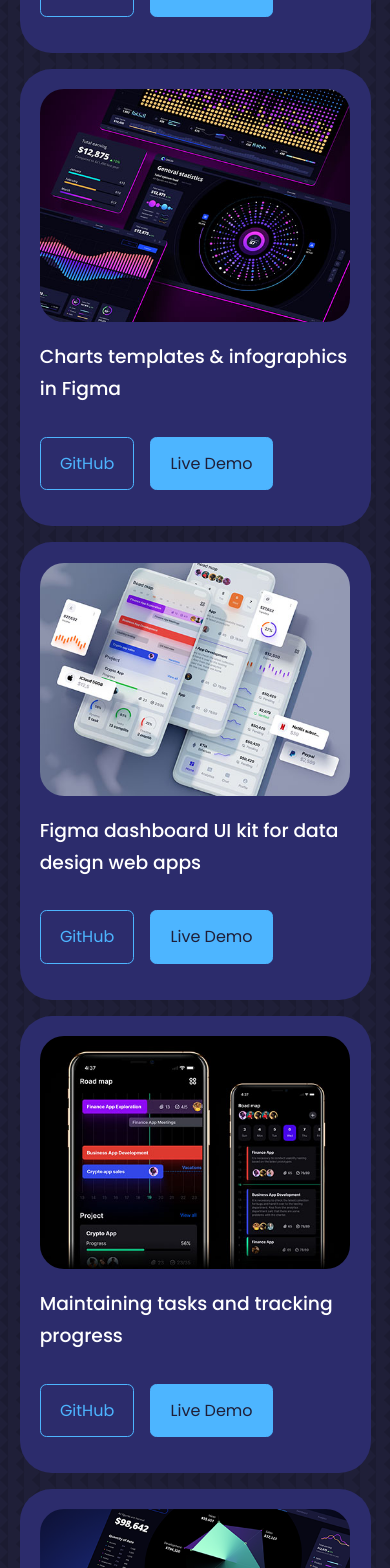
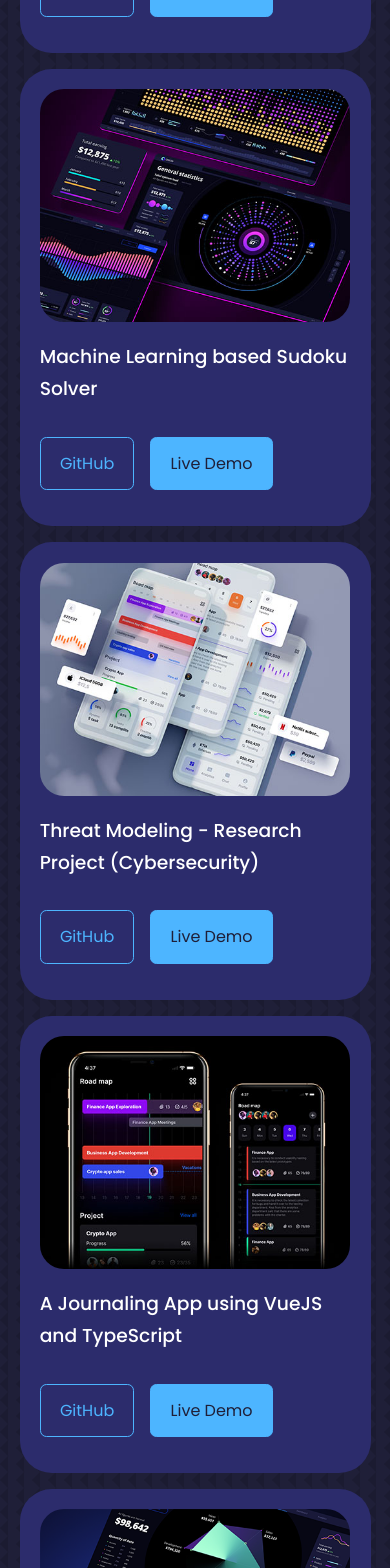
Before and after one commit to ShivangiKakkar/portfolio22, a React (Create React App) app: page / in a window 390 px wide. Shown: the part 5696-7264 px from the top of the page. Built offline with nearby package versions, Linux system fonts and the light colour scheme; the HTML template or start-up script is replaced by a standard one.

Commit message:
updated projects

```diff
--- a/package.json
+++ b/package.json
@@ -8,6 +8,7 @@
     "@testing-library/react": "^13.4.0",
     "@testing-library/user-event": "^13.5.0",
     "emailjs-com": "^3.2.0",
+    "gh-pages": "^4.0.0",
     "react": "^18.2.0",
     "react-dom": "^18.2.0",
     "react-icons": "^4.7.1",
@@ -16,6 +17,8 @@
     "web-vitals": "^2.1.4"
   },
   "scripts": {
+    "predeploy": "npm run build",
+    "deploy": "gh-pages -d build",
     "start": "react-scripts start",
     "build": "react-scripts build",
     "test": "react-scripts test",
--- a/src/components/portfolio/Portfolio.jsx
+++ b/src/components/portfolio/Portfolio.jsx
@@ -13,44 +13,44 @@ const data = [
   {
     id: 1,
     image: IMG1,
-    title: 'Crypto Currency Dashboard & Financial Visualization',
+    title: 'Modeling Climate Change using Big Data and Machine Learning',
     github: 'https://github.com',
-    demo: 'https://dribbble.com/shots/16673715-Crypto-currency-dashboards-and-financial-data-visualization'
+    demo: 'https://docs.google.com/presentation/d/1YsgisSA9m66_RNMUovPiUja3lsIRXPyWI9gwuK8Mkp8/edit?usp=sharing'
   },
   {
     id: 2,
     image: IMG2,
-    title: 'Charts templates & infographics in Figma',
+    title: 'Machine Learning based Sudoku Solver',
     github: 'https://github.com',
-    demo: 'https://dribbble.com/shots/16580766-Orion-UI-kit-Charts-templates-infographics-in-Figma'
+    demo: 'https://docs.google.com/presentation/d/1tvwiqapdX9c-RgCTlFg7y4Ts73IwWlEyt0XAbbBkd6M/edit?usp=sharing'
   },
   {
     id: 3,
     image: IMG3,
-    title: 'Figma dashboard UI kit for data design web apps',
+    title: 'Threat Modeling - Research Project (Cybersecurity)',
     github: 'https://github.com',
     demo: 'https://dribbble.com/shots/17290917-Eclipse-Figma-dashboard-UI-kit-for-data-design-web-apps'
   },
   {
     id: 4,
     image: IMG4,
-    title: 'Maintaining tasks and tracking progress',
-    github: 'https://github.com',
-    demo: 'https://dribbble.com/shots/16955822-Maintaining-tasks-and-tracking-progress'
+    title: 'A Journaling App using VueJS and TypeScript',
+    github: 'https://github.com/ShivangiKakkar/TO-DO-LIST1',
+    demo: 'https://github.com/ShivangiKakkar/TO-DO-LIST1'
   },
   {
     id: 5,
     image: IMG5,
-    title: 'Charts templates & infographics in Figma',
-    github: 'https://github.com',
-    demo: 'https://dribbble.com/shots/16580766-Orion-UI-kit-Charts-templates-infographics-in-Figma'
+    title: 'Imitating Amazon online store using React',
+    github: 'https://github.com/ShivangiKakkar/amazon-clone',
+    demo: 'https://clone-461ef.web.app/'
   },
   {
     id: 6,
     image: IMG6,
-    title: 'Charts templates & infographics in Figma',
-    github: 'https://github.com',
-    demo: 'https://dribbble.com/shots/16580766-Orion-UI-kit-Charts-templates-infographics-in-Figma'
+    title: 'Home Rental Aggregator Database Project',
+    Report: 'https://drive.google.com/file/d/19bkSckAb725Q0EgL_ck3oRfn9f6qEeEZ/view',
+    demo: 'https://drive.google.com/file/d/19bkSckAb725Q0EgL_ck3oRfn9f6qEeEZ/view'
   },
 
 ]
--- a/src/components/testimonials/Testimonials.jsx
+++ b/src/components/testimonials/Testimonials.jsx
@@ -19,7 +19,7 @@ const data = [
   {
       avatar: AVTR1,
       name: 'SHkdsnd dskndask',
-      review: 'kdnxbjakbd akdnakdb adhkadb ashdlakdn akdhdbakd xnakndakjsn sdkjnccs asdnakndal adsnkndakldn asndakjnaksd',
+      review: 'kdnxbjakbd akdnakdb adhkadb ashdlakdn akdhdbakd xnakndakjsn sdkjnccs asdnakndal adsnkndakldn asndakjnaksd kdnxbjakbd akdnakdb adhkadb ashdlakdn akdhdbakd xnakndakjsn sdkjnccs asdnakndal adsnkndakldn asndakjnaksd',
   },
   {
       avatar: AVTR2,
--- a/src/components/testimonials/testimonials.css
+++ b/src/components/testimonials/testimonials.css
@@ -35,14 +35,14 @@
 
 /* --------- MEDIA QUESRIES (MEDIUM DEVICES: TABS) ---------- */
 @media screen and (max-width: 1024px) {
-    .container.container.testimonials__container {
+    .container.testimonials__container {
         width: 60%;
     }
 }
 
 /* --------- MEDIA QUESRIES (SMALL DEVICES: MOBILE) ---------- */
 @media screen and (max-width: 600px) {
-    .container.container.testimonials__container {
+    .container.testimonials__container {
         width: var(--container-width-sm);
     }
 
```
Also changed, not shown: 1 other file (tests, documents, lock files or other folders).
